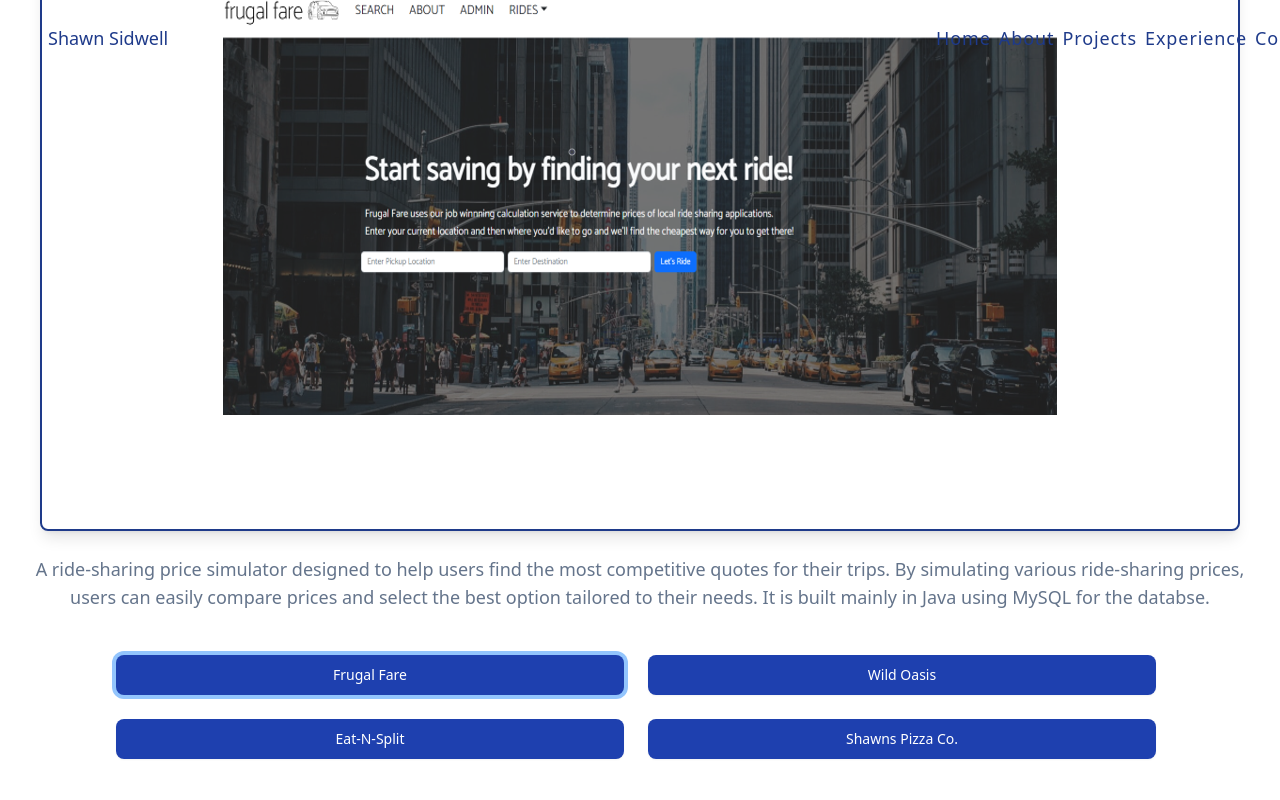
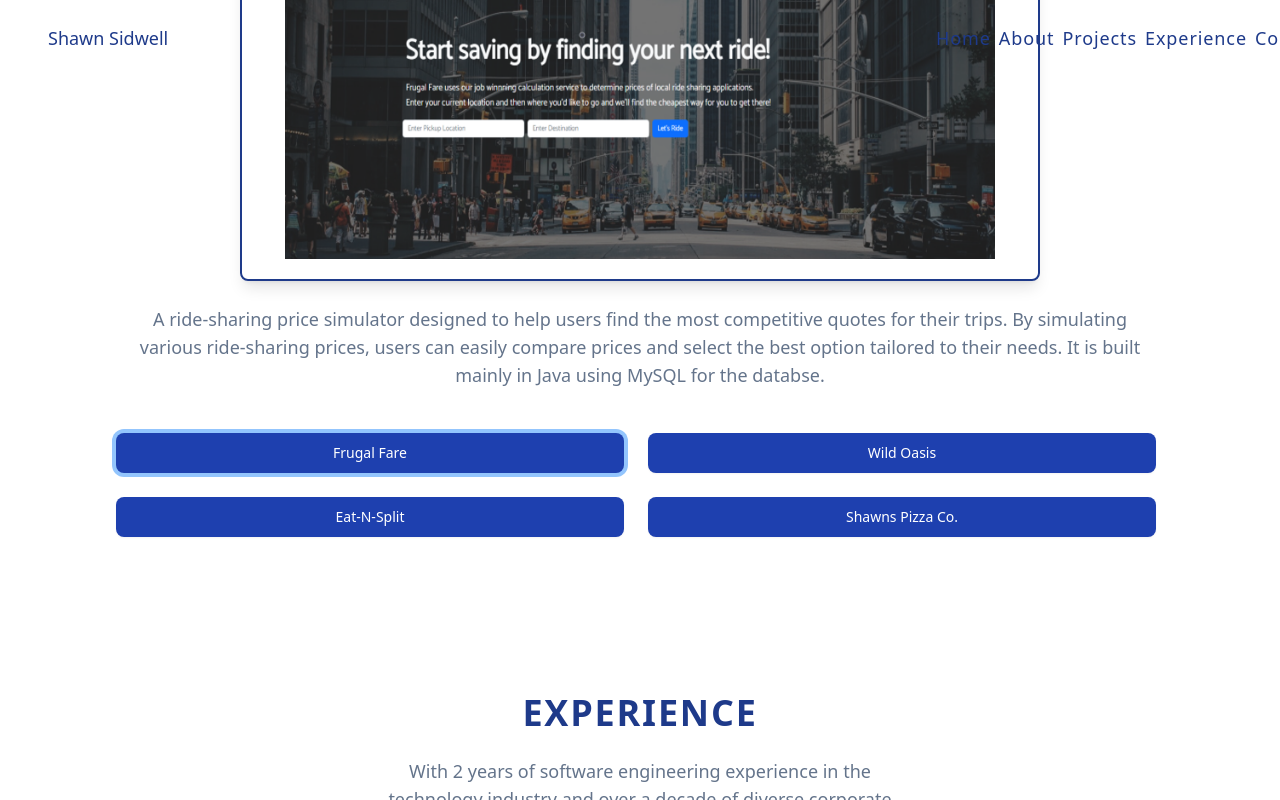
Before and after one commit to ShawnRSidwell/portfolio, a React (Vite) app: page / in a window 1280 px wide. Both pictures are taken after a click on the button "Frugal Fare". Shown: the part 2455-3255 px from the top of the page. Built offline with nearby package versions, Linux system fonts and the light colour scheme; no server answers.

Commit message:
fix margins

```diff
--- a/src/components/Projects/Projects.jsx
+++ b/src/components/Projects/Projects.jsx
@@ -1,6 +1,8 @@
 import { useState } from "react";
+import { motion } from "framer-motion";
+
+import { projectList } from "./projectList";
 import Button from "../Button";
-import { projectList } from "./projectList";
 import kanbanboard from "../../assets/kanbanboardcropped.png";
 
 function Projects() {
@@ -25,7 +27,7 @@ function Projects() {
                 alt="kanban board"
                 className="w-1/2 md:w-[600px] md:h-[375px] mx-auto rounded-lg  border-2 border-blue-900 shadow-md"
               />
-              <p className="p-6 mb-5 text-center text-slate-500 text-lg ">
+              <p className="p-6 mb-5 text-center text-slate-500 text-lg md:mx-28">
                 My projects makes use of vast variety of latest technology
                 tools. My best experience is to create Data Science projects and
                 deploy them to web applications using cloud infrastructure.
@@ -36,9 +38,9 @@ function Projects() {
               <img
                 src={projSelected.img}
                 alt={projSelected.name}
-                className="w-3/4 md:w-[1200px] md:h-[650px] mx-auto rounded-lg  border-2 border-blue-900 shadow-lg object-scale-down	p-5"
+                className="w-3/4 md:w-[800px] md:h-[400px] mx-auto rounded-lg  border-2 border-blue-900 shadow-lg object-scale-down	p-5"
               />
-              <p className="p-6 mb-5 text-center text-slate-500 text-lg ">
+              <p className="p-6 mb-5 text-center text-slate-500 text-lg md:mx-28">
                 {projSelected.description}
               </p>
             </>
```
